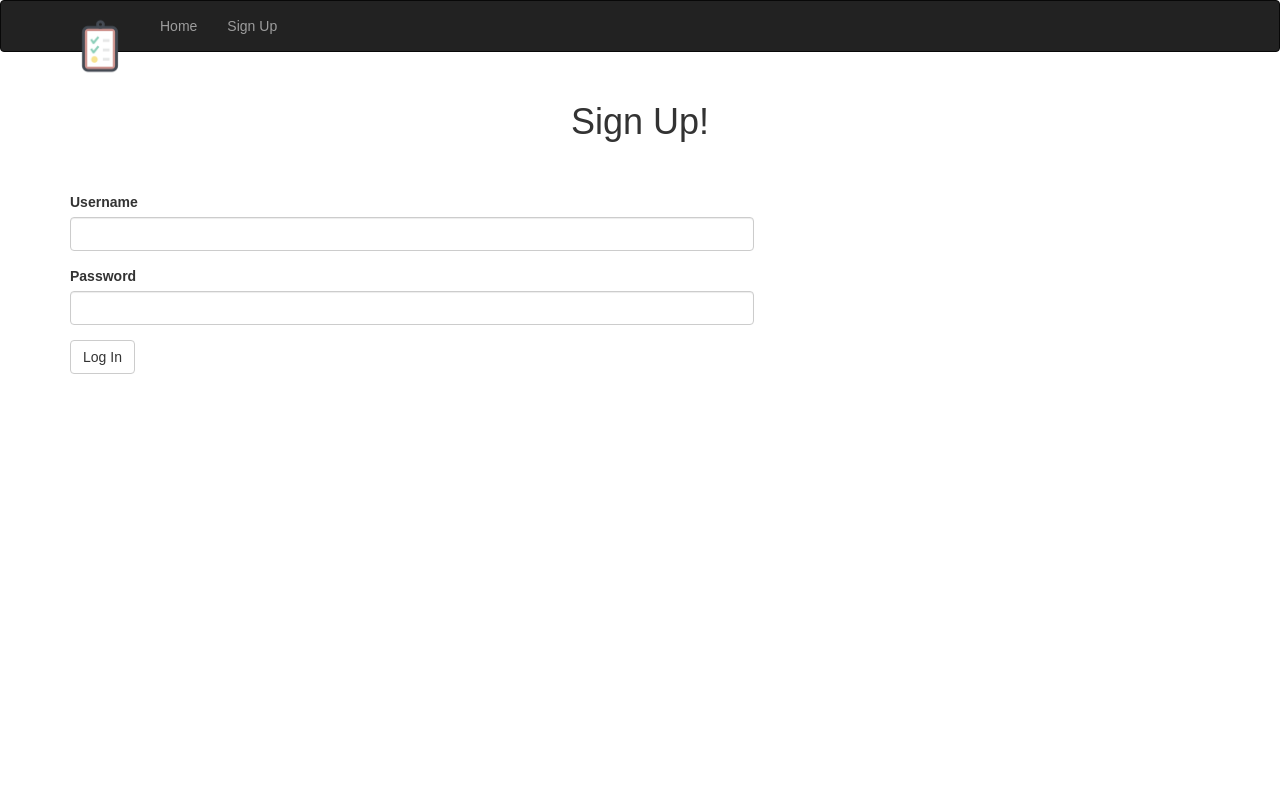
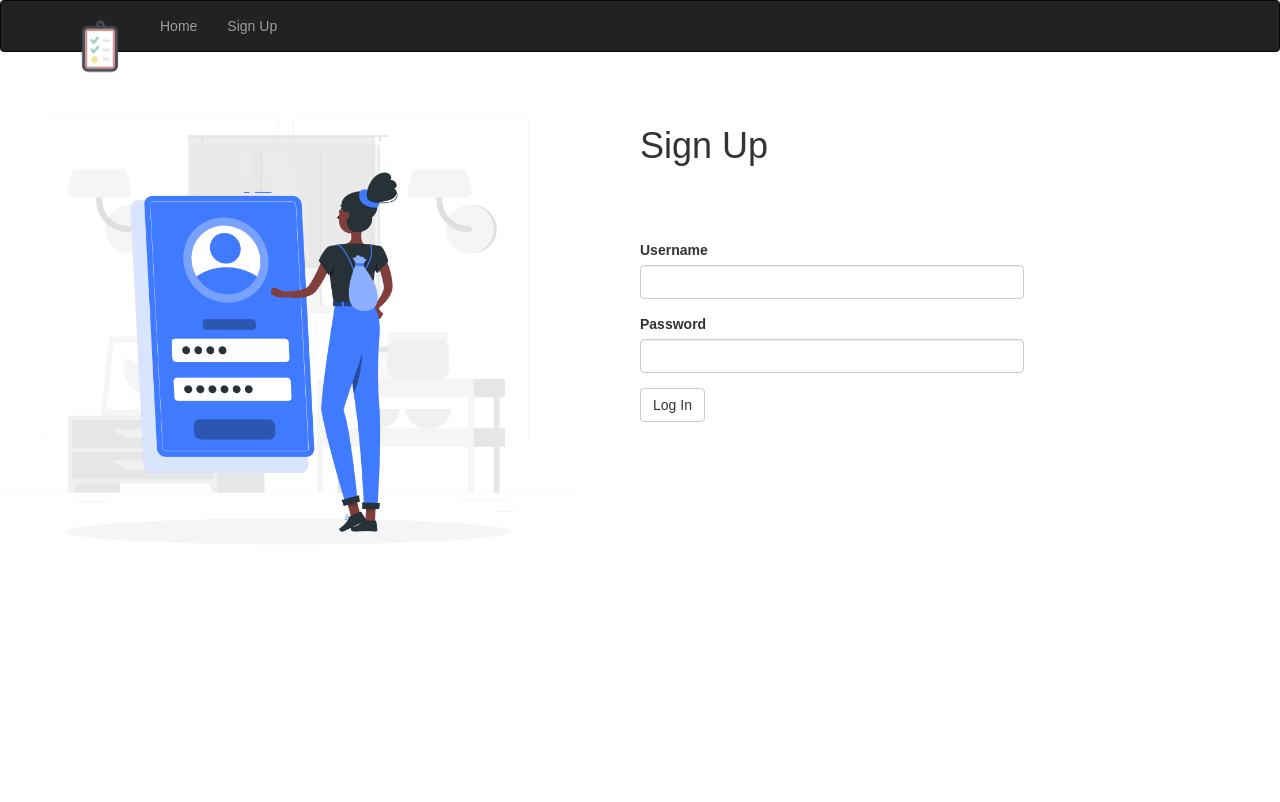
Before and after one commit to xavierperez21/Flask_webapp_ToDolis, a Flask app: page /auth/signup in a window 1280 px wide. Before the commit the page ends 374 px from the top, so only its background shows below. Run offline with Flask 2, Linux system fonts and the light colour scheme; some libraries are stand-ins or nearby versions.

Commit message:
Putting an image in Sign Up form

```diff
--- a/app/templates/signup.html
+++ b/app/templates/signup.html
@@ -7,8 +7,15 @@
 {% endblock %}
 
 {% block content %}
-    <h1 style="text-align: center; margin: 50px 0;">Sign Up!</h1>
-    <div class="container">
-        {{ wtf.quick_form(signup_form) }}
+    <div class="container__login">
+        <h1 class="login-title">Sign Up</h1>
+        <div class="container__login-img">
+            <img class="check_list" src="{{ url_for('static', filename='images/register_img.png') }}" alt="Check List">
+        </div>
+        <div class="container__login-form">
+            <div class="container-form">
+                {{ wtf.quick_form(signup_form) }}
+            </div>
+        </div>
     </div>
 {% endblock %}
```
Also changed, not shown: app/static/images/register_img.png (added).
